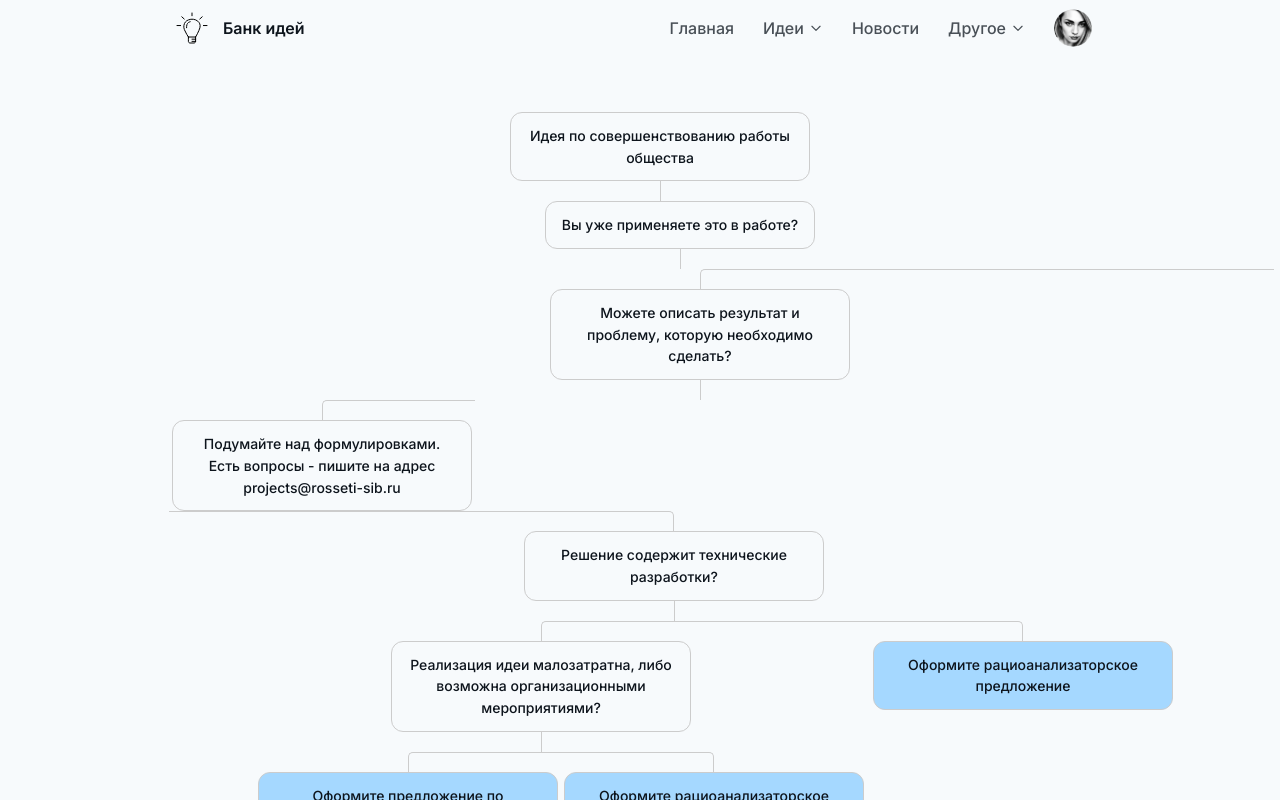
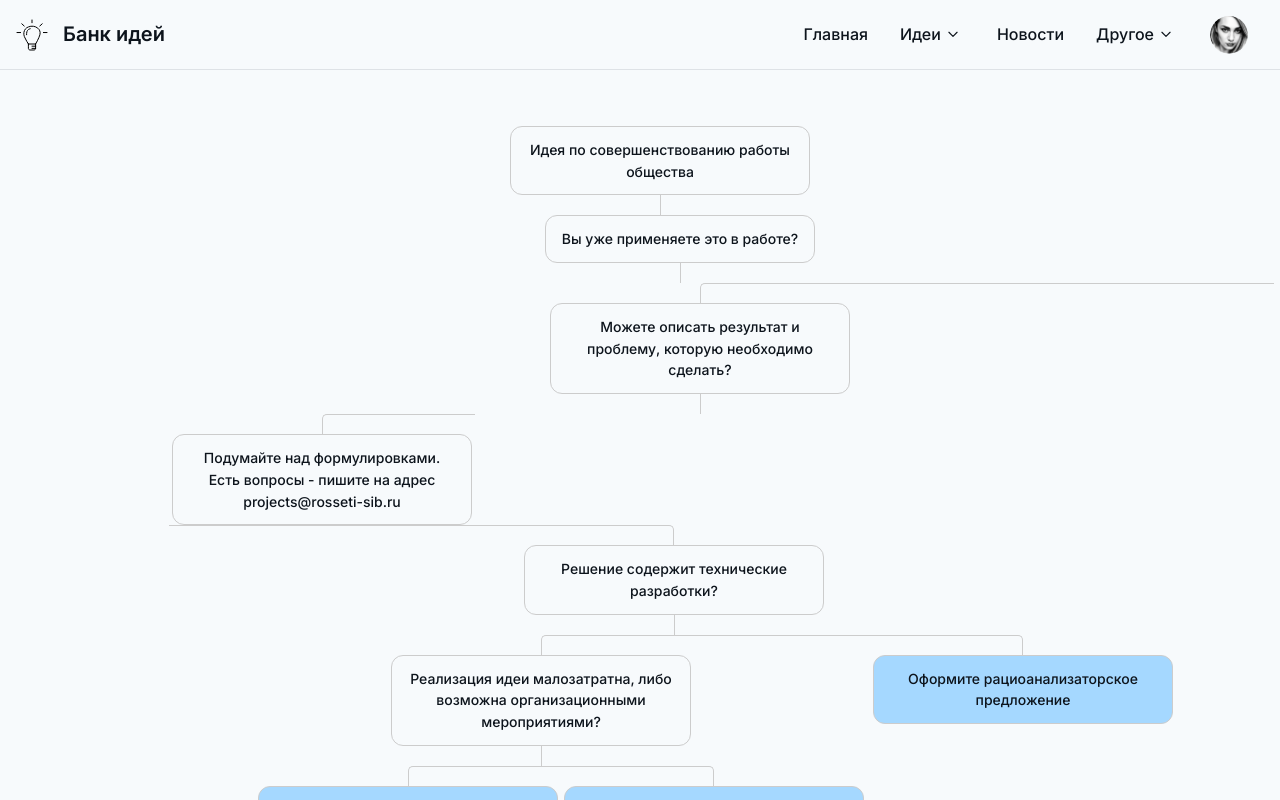
Before and after one commit to Talion220/Bank-of-ideas, a React (Vite) app: page /do-you-have-an-idea in a window 1280 px wide. Shown: the top 800 px of the page. Built offline with nearby package versions, Linux system fonts and the light colour scheme.

Commit message:
Home Preview + Header(demo) mantine rewriting

```diff
--- a/src/app/App.jsx
+++ b/src/app/App.jsx
@@ -17,7 +17,7 @@ const theme = createTheme({
   white: "rgba(247, 250, 252, 1)",
   black: "rgba(13, 20, 28, 1)",
   fontFamily: "Inter",
-  primaryColor: "cyan",
+  primaryColor: "blue",
   headings: {
     textWrap: "wrap",
     fontSizes: {
--- a/src/widgets/common/header/Header.jsx
+++ b/src/widgets/common/header/Header.jsx
@@ -1,112 +1,238 @@
 import {
-  Menu,
+  HoverCard,
   Group,
+  UnstyledButton,
+  Text,
+  SimpleGrid,
+  Divider,
   Center,
+  Box,
   Burger,
-  Container,
+  Drawer,
+  Collapse,
+  ScrollArea,
+  rem,
+  useMantineTheme,
   Flex,
-  Text,
   Avatar,
 } from "@mantine/core";
-import { useDisclosure } from "@mantine/hooks";
 
 import classes from "./header.module.css";
+
+import { useDisclosure } from "@mantine/hooks";
 
 import { Icons } from "../../../shared/images/Icons";
 import lamp from "../../../shared/images/lamp.svg";
 import avatar from "../../../shared/images/avatar.png";
 import { NavLink } from "react-router-dom";
 
-const links = [
-  { link: "/", label: "Главная" },
+const dropLinks = {
+  idea: [
     {
+      title: "У вас есть идея?",
+      link: "/do-you-have-an-idea",
+    },
+    {
+      title: "Наша база идей",
       link: "/search",
-    label: "Идеи",
-    links: [
-      { link: "/do-you-have-an-idea", label: "У вас есть идея?" },
-      { link: "/idea-create", label: "Создать идею" },
-      { link: "/search", label: "Наша база идей" },
+    },
+    {
+      title: "Создать идею",
+      link: "/idea-create",
+    },
   ],
+  other: [
+    {
+      title: "Аналитика",
+      link: "/analytics",
     },
-  { link: "/news", label: "Новости" },
     {
-    link: "/",
-    label: "Другое",
-    links: [
-      { link: "/analytics", label: "Аналитика" },
-      { link: "/documentation", label: "Документация" },
+      title: "Документация",
+      link: "/documentation",
+    },
   ],
-  },
-  { link: "/profile", label: <Avatar src={avatar} /> },
-];
+};
 
 function Header() {
-  const [opened, { toggle }] = useDisclosure(false);
+  const [drawerOpened, { toggle: toggleDrawer, close: closeDrawer }] =
+    useDisclosure(false);
+  const [linksOpened, { toggle: toggleLinks }] = useDisclosure(false);
+  const theme = useMantineTheme();
 
-  const items = links.map((link) => {
-    const menuItems = link.links?.map((item) => (
-      <Menu.Item key={item.link}>
-        <NavLink to={item.link}>{item.label}</NavLink>
-      </Menu.Item>
+  const ideaLinks = dropLinks.idea.map((item) => (
+    <UnstyledButton className={classes.subLink} key={item.title}>
+      <Group wrap="nowrap" align="flex-start">
+        <NavLink to={item.link}>
+          <Text size="sm" fw={500}>
+            {item.title}
+          </Text>
+        </NavLink>
+      </Group>
+    </UnstyledButton>
   ));
 
-    if (menuItems) {
-      return (
-        <Menu
-          key={link.label}
-          trigger="hover"
-          transitionProps={{ exitDuration: 0 }}
-          withinPortal
-        >
-          <Menu.Target>
-            <NavLink
-              to={link.link}
-              className={classes.link}
-              onClick={(event) => event.preventDefault()}
-            >
-              <Center>
-                <Text size="md" fw={500} className={classes.linkLabel}>
-                  {link.label}
+  const otherLinks = dropLinks.other.map((item) => (
+    <UnstyledButton className={classes.subLink} key={item.title}>
+      <Group wrap="nowrap" align="flex-start">
+        <NavLink to={item.link}>
+          <Text size="sm" fw={500}>
+            {item.title}
           </Text>
-                <Icons.AngleDownOutline />
-              </Center>
         </NavLink>
-          </Menu.Target>
-          <Menu.Dropdown>{menuItems}</Menu.Dropdown>
-        </Menu>
-      );
-    }
+      </Group>
+    </UnstyledButton>
+  ));
 
   return (
-      <NavLink
-        to={link.link}
-        key={link.label}
-        className={classes.link}
-        variant="filled"
-      >
-        <Text fw={500}>{link.label}</Text>
-      </NavLink>
-    );
-  });
-
-  return (
-    <Container size="md">
-      <div className={classes.inner}>
+    <Box>
+      <header className={classes.header}>
+        <Group justify="space-between" h="100%">
           <NavLink to="/" variant="filled">
             <Flex align="center">
               <img src={lamp} alt="logo" />
-            <Text c="black" ml={15} fw={600}>
+              <Text c="black" size="xl" ml={15} fw={600}>
                 Банк идей
               </Text>
             </Flex>
           </NavLink>
 
-        <Group gap={5} visibleFrom="sm">
-          {items}
+          <Group h="100%" gap={0} visibleFrom="sm">
+            <NavLink to="/" className={classes.link}>
+              <Text size="md" fw={500}>
+                Главная
+              </Text>
+            </NavLink>
+            <HoverCard
+              width={250}
+              position="bottom"
+              radius="md"
+              shadow="md"
+              withinPortal
+            >
+              <HoverCard.Target>
+                <a href="#" className={classes.link}>
+                  <Center inline>
+                    <Box component="span" mr={5}>
+                      <Center>
+                        <Text mr={5} fw={500} size="md">
+                          Идеи
+                        </Text>
+                        <Icons.AngleDownOutline />
+                      </Center>
+                    </Box>
+                  </Center>
+                </a>
+              </HoverCard.Target>
+
+              <HoverCard.Dropdown style={{ overflow: "hidden" }}>
+                <Group justify="space-between" px="md">
+                  <Text fw={500}>Идеи</Text>
                 </Group>
-        <Burger opened={opened} onClick={toggle} size="sm" hiddenFrom="sm" />
-      </div>
-    </Container>
+
+                <Divider my="sm" />
+
+                <SimpleGrid rows={3} spacing={0}>
+                  {ideaLinks}
+                </SimpleGrid>
+              </HoverCard.Dropdown>
+            </HoverCard>
+
+            <NavLink to="/news" className={classes.link}>
+              <Text size="md" fw={500}>
+                Новости
+              </Text>
+            </NavLink>
+            <HoverCard
+              width={250}
+              position="bottom"
+              radius="md"
+              shadow="md"
+              withinPortal
+            >
+              <HoverCard.Target>
+                <a href="#" className={classes.link}>
+                  <Center inline>
+                    <Box component="span" mr={5}>
+                      <Center>
+                        <Text mr={5} size="md" fw={500}>
+                          Другое
+                        </Text>
+                        <Icons.AngleDownOutline />
+                      </Center>
+                    </Box>
+                  </Center>
+                </a>
+              </HoverCard.Target>
+
+              <HoverCard.Dropdown style={{ overflow: "hidden" }}>
+                <Group justify="space-between" px="md">
+                  <Text fw={500}>Другое</Text>
+                </Group>
+
+                <Divider my="sm" />
+
+                <SimpleGrid rows={2} spacing={0}>
+                  {otherLinks}
+                </SimpleGrid>
+              </HoverCard.Dropdown>
+            </HoverCard>
+
+            <NavLink to="/profile" className={classes.link}>
+              <Avatar src={avatar} />
+            </NavLink>
+          </Group>
+          <Burger
+            opened={drawerOpened}
+            onClick={toggleDrawer}
+            hiddenFrom="sm"
+          />
+        </Group>
+      </header>
+
+      <Drawer
+        opened={drawerOpened}
+        onClose={closeDrawer}
+        size="100%"
+        padding="md"
+        title="Navigation"
+        hiddenFrom="sm"
+        zIndex={1000000}
+      >
+        <ScrollArea h={`calc(100vh - ${rem(80)})`} mx="-md">
+          <Divider my="sm" />
+
+          <NavLink to="/" className={classes.link}>
+            Главная
+          </NavLink>
+          <UnstyledButton className={classes.link} onClick={toggleLinks}>
+            <Center inline>
+              <Box component="span" mr={5}>
+                Идеи
+              </Box>
+            </Center>
+          </UnstyledButton>
+          <Collapse in={linksOpened}>{ideaLinks}</Collapse>
+          <NavLink to="/news" className={classes.link}>
+            Новости
+          </NavLink>
+          <UnstyledButton className={classes.link} onClick={toggleLinks}>
+            <Center inline>
+              <Box component="span" mr={5}>
+                Другое
+              </Box>
+            </Center>
+          </UnstyledButton>
+          <Collapse in={linksOpened}>{otherLinks}</Collapse>
+          <NavLink to="/profile" className={classes.link}>
+            Профиль
+            {/* <Avatar src={avatar} />
+            Кузнецова Анна Евгеньевна */}
+          </NavLink>
+
+          <Divider my="sm" />
+        </ScrollArea>
+      </Drawer>
+    </Box>
   );
 }
 
--- a/src/widgets/common/header/header.module.css
+++ b/src/widgets/common/header/header.module.css
@@ -1,36 +1,57 @@
 .header {
-  height: rem(56px);
-  /* margin-bottom: rem(120px); */
-  background-color: var(--mantine-color-body);
+  height: rem(70px);
+  padding-left: var(--mantine-spacing-md);
+  padding-right: var(--mantine-spacing-md);
   border-bottom: rem(1px) solid
     light-dark(var(--mantine-color-gray-3), var(--mantine-color-dark-4));
 }
 
-.inner {
-  height: rem(56px);
+.link {
   display: flex;
-  justify-content: space-between;
   align-items: center;
-}
+  height: 100%;
+  padding-left: var(--mantine-spacing-md);
+  padding-right: var(--mantine-spacing-md);
+  text-decoration: none;
+  color: light-dark(var(--mantine-color-black), var(--mantine-color-white));
+  font-weight: 500;
+  font-size: var(--mantine-font-size-sm);
 
-.link {
-  display: block;
-  line-height: 1;
-  padding: rem(8px) rem(12px);
-  border-radius: var(--mantine-radius-sm);
-  text-decoration: none;
-  color: light-dark(var(--mantine-color-gray-7), var(--mantine-color-blue-0));
-  font-size: var(--mantine-font-size-sm);
-  font-weight: 500;
+  @media (max-width: var(--mantine-breakpoint-sm)) {
+    height: rem(42px);
+    width: 100%;
+  }
 
   @mixin hover {
     background-color: light-dark(
-      var(--mantine-color-gray-0),
+      var(--mantine-color-gray-1),
       var(--mantine-color-dark-6)
     );
   }
 }
 
-.linkLabel {
-  margin-right: rem(5px);
+.subLink {
+  width: 100%;
+  padding: var(--mantine-spacing-xs) var(--mantine-spacing-md);
+  border-radius: var(--mantine-radius-md);
+
+  @mixin hover {
+    background-color: light-dark(
+      var(--mantine-color-gray-1),
+      var(--mantine-color-dark-7)
+    );
+  }
 }
+
+.dropdownFooter {
+  background-color: light-dark(
+    var(--mantine-color-gray-1),
+    var(--mantine-color-dark-7)
+  );
+  margin: calc(var(--mantine-spacing-md) * -1);
+  margin-top: var(--mantine-spacing-sm);
+  padding: var(--mantine-spacing-md) calc(var(--mantine-spacing-md) * 2);
+  padding-bottom: var(--mantine-spacing-xl);
+  border-top: rem(1px) solid
+    light-dark(var(--mantine-color-gray-1), var(--mantine-color-dark-5));
+}
--- a/src/widgets/home/homePreview.module.css
+++ b/src/widgets/home/homePreview.module.css
@@ -7,8 +7,13 @@
   align-items: center;
 }
 .homePreviewContent {
-  max-width: 600px;
+  max-width: rem(500px);
+  @media (max-width: $mantine-breakpoint-sm) {
+    font-size: var(--mantine-font-size-sm);
+    max-width: 100%;
+  }
 }
+
 .homePreviewContent a {
   margin-top: 20px;
   display: inline-block;
```
Also changed, not shown: src/widgets/home/HomePreview.jsx (+32 -12 lines). Lines whose indentation alone changed are shown as unchanged.
